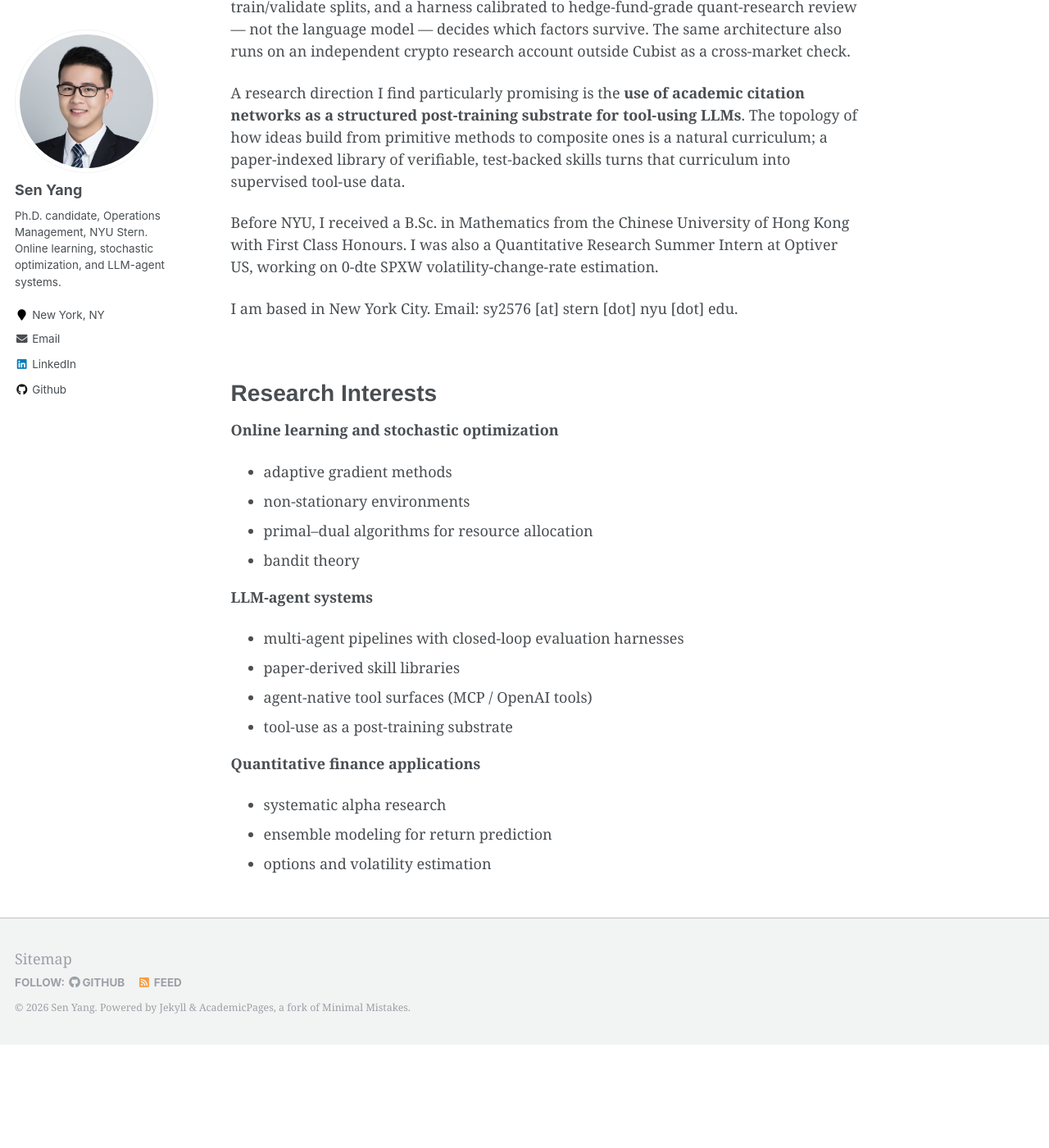
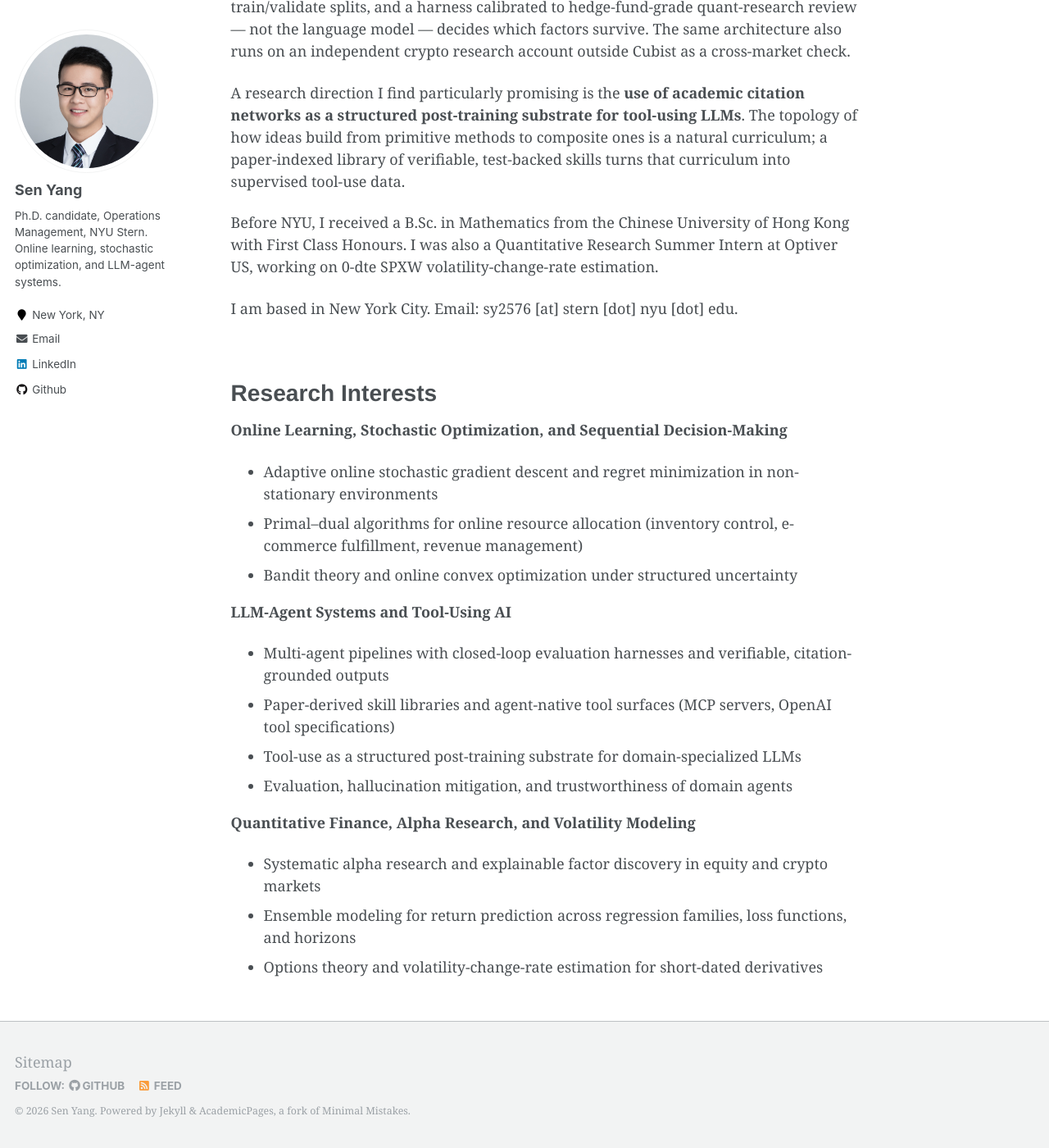
Before and after one commit to SenYangOM/SenYangOM.github.io, a Jekyll site: the page built from _pages/about.md, in a window 1280 px wide and 1400 px high, scrolled down 829 px. Shown: the whole window at 82% size. Built offline with Jekyll 4.4.1, drawn with Linux system fonts in a browser that asks for light colours; before the commit the page ends 2103 px from its top, so only the background shows below that.

Commit message:
Rewrite Research Interests in faculty-style phrasing
Expand headers to Title Case multi-concept umbrellas and combine
each bullet into a richer research area, matching the register of
standard academic research-interest pages.

```diff
--- a/_pages/about.md
+++ b/_pages/about.md
@@ -26,19 +26,18 @@ I am based in New York City. Email: sy2576 [at] stern [dot] nyu [dot] edu.
 
 # Research Interests
 
-**Online learning and stochastic optimization**
-- adaptive gradient methods
-- non-stationary environments
-- primal–dual algorithms for resource allocation
-- bandit theory
+**Online Learning, Stochastic Optimization, and Sequential Decision-Making**
+- Adaptive online stochastic gradient descent and regret minimization in non-stationary environments
+- Primal–dual algorithms for online resource allocation (inventory control, e-commerce fulfillment, revenue management)
+- Bandit theory and online convex optimization under structured uncertainty
 
-**LLM-agent systems**
-- multi-agent pipelines with closed-loop evaluation harnesses
-- paper-derived skill libraries
-- agent-native tool surfaces (MCP / OpenAI tools)
-- tool-use as a post-training substrate
+**LLM-Agent Systems and Tool-Using AI**
+- Multi-agent pipelines with closed-loop evaluation harnesses and verifiable, citation-grounded outputs
+- Paper-derived skill libraries and agent-native tool surfaces (MCP servers, OpenAI tool specifications)
+- Tool-use as a structured post-training substrate for domain-specialized LLMs
+- Evaluation, hallucination mitigation, and trustworthiness of domain agents
 
-**Quantitative finance applications**
-- systematic alpha research
-- ensemble modeling for return prediction
-- options and volatility estimation
+**Quantitative Finance, Alpha Research, and Volatility Modeling**
+- Systematic alpha research and explainable factor discovery in equity and crypto markets
+- Ensemble modeling for return prediction across regression families, loss functions, and horizons
+- Options theory and volatility-change-rate estimation for short-dated derivatives
```
